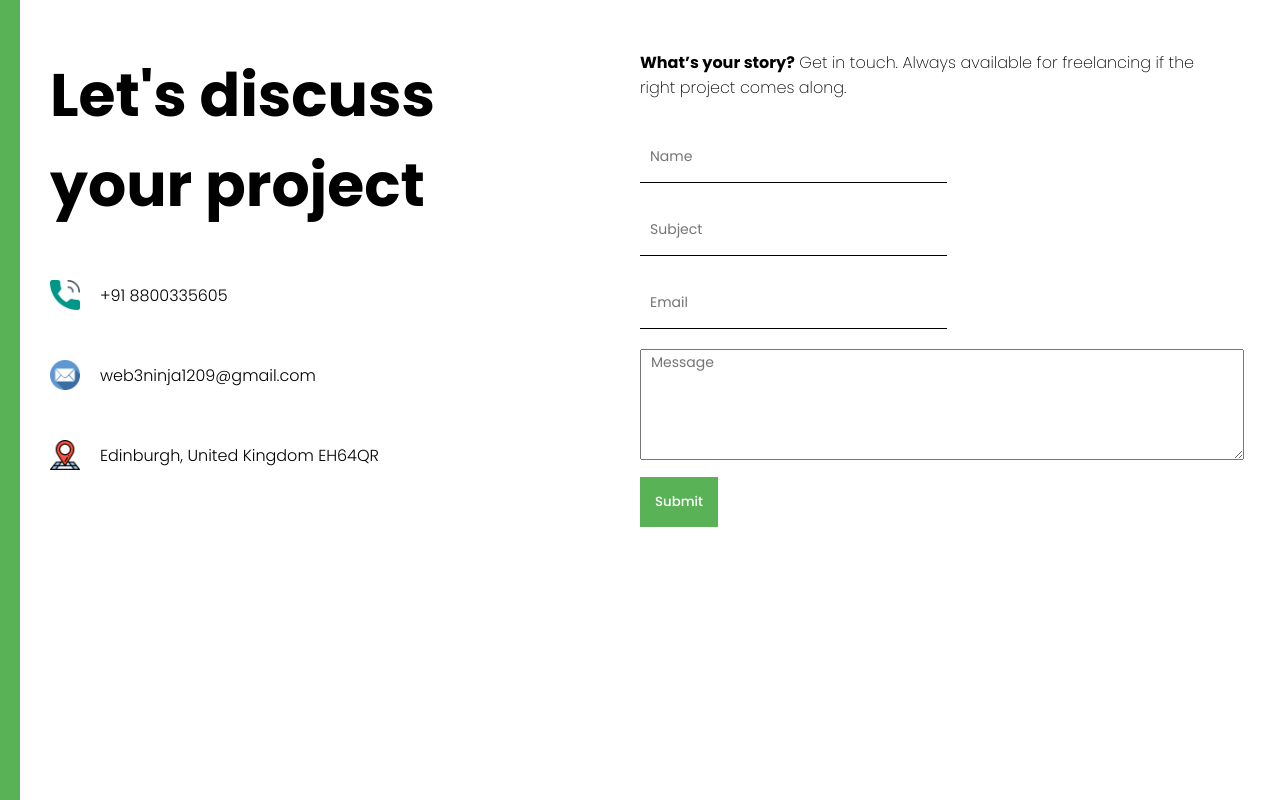
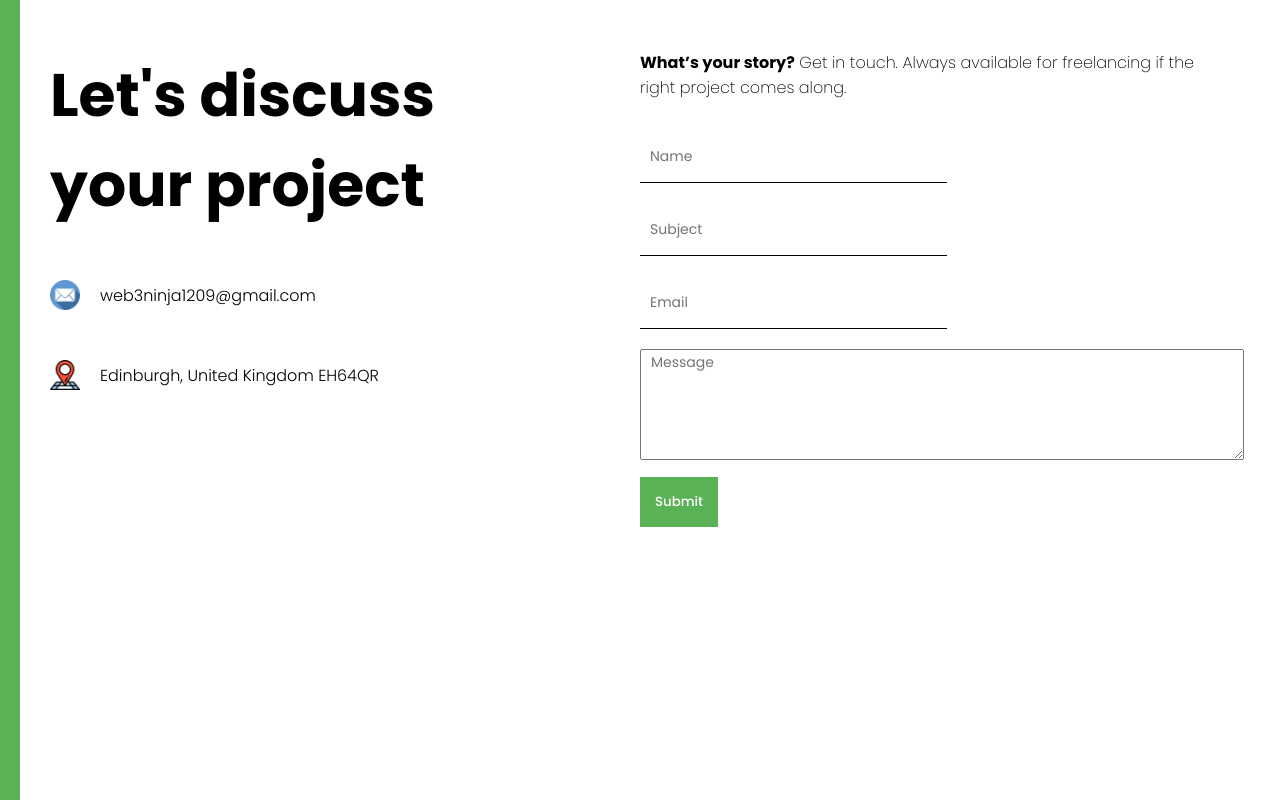
Before and after one commit to web3ninja1209/portfolio, a React (Create React App) app: page / in a window 1280 px wide. Shown: the part 3371-4171 px from the top of the page. Built offline with nearby package versions, Linux system fonts and the light colour scheme.

Commit message:
updated the contact

```diff
--- a/src/components/contact/Contact.jsx
+++ b/src/components/contact/Contact.jsx
@@ -41,10 +41,7 @@ const Contact = () => {
         <div className="c-left">
           <h1 className="c-title">Let's discuss your project</h1>
           <div className="c-info">
-            <div className="c-info-item">
-              <img src={Phone} alt="" className="c-icon" />
-              +91 8800335605
-            </div>
+
             <div className="c-info-item">
               <img className="c-icon" src={Email} alt="" />
               web3ninja1209@gmail.com
```
